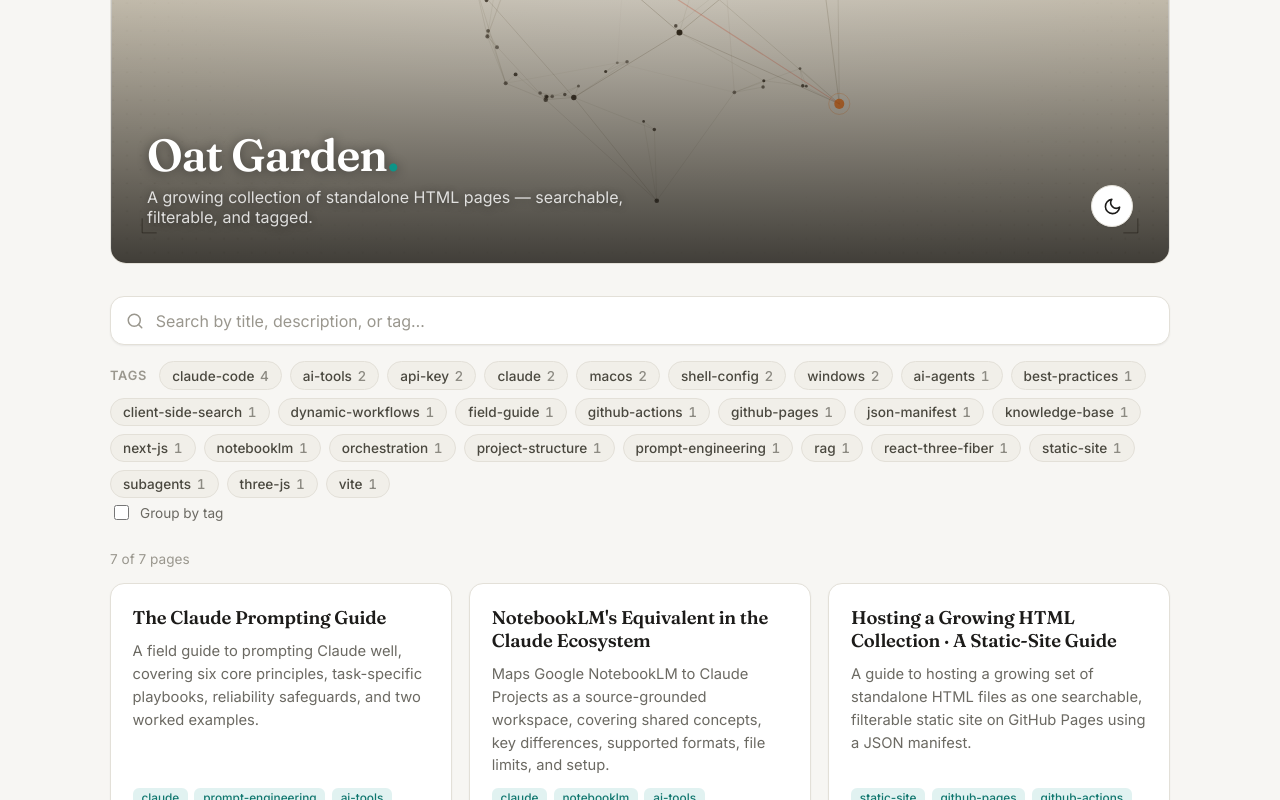
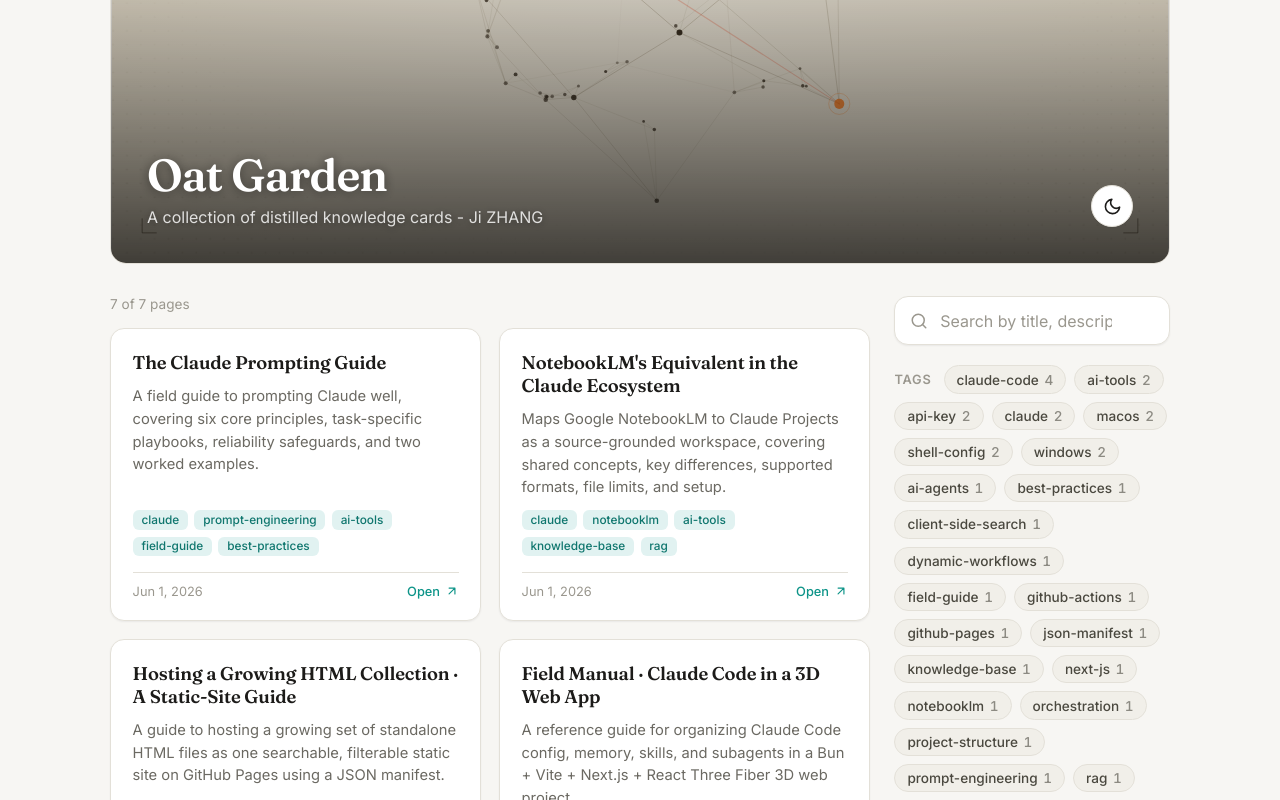
Before and after one commit to hopezh/oat_garden_v01, a React (Vite) app: page / in a window 1280 px wide. Shown: the part 380-1180 px from the top of the page. Built offline with nearby package versions, Linux system fonts and the light colour scheme.

Commit message:
update layout

```diff
--- a/src/App.jsx
+++ b/src/App.jsx
@@ -102,18 +102,17 @@
         />
         <header className="site-header">
           <div>
-            <h1 className="site-title">
-              Oat Garden<span className="dot">.</span>
-            </h1>
+            <h1 className="site-title">Oat Garden</h1>
             <p className="site-tagline">
-              A growing collection of standalone HTML pages — searchable, filterable, and tagged.
+              A collection of distilled knowledge cards - Ji ZHANG
             </p>
           </div>
           <ThemeToggle theme={theme} onToggle={toggleTheme} />
         </header>
       </div>
 
-      <div className="controls">
+      <div className="layout">
+        <aside className="sidebar">
           <SearchBar value={query} onChange={setQuery} />
           <TagFilter
             tags={tagList}
@@ -123,8 +122,9 @@
             groupByTag={groupByTag}
             onGroupToggle={() => setGroupByTag((g) => !g)}
           />
-      </div>
+        </aside>
 
+        <main className="content">
           {status === 'loading' && (
             <div className="state">
               <p>Loading pages…</p>
@@ -167,6 +167,8 @@
               )}
             </>
           )}
+        </main>
+      </div>
     </div>
   )
 }
--- a/src/theme.css
+++ b/src/theme.css
@@ -161,8 +161,6 @@
   margin: 0;
 }
 
-.site-title .dot { color: var(--accent); }
-
 .site-tagline {
   margin: 0.55rem 0 0;
   color: var(--text-muted);
@@ -170,12 +168,37 @@
   max-width: 48ch;
 }
 
-/* ── Controls row ─────────────────────────────────────────────────────── */
-.controls {
+/* ── Layout: main content + right sidebar ─────────────────────────────── */
+.layout {
+  display: grid;
+  grid-template-columns: 1fr;
+  gap: 1.5rem;
+  align-items: start;
+}
+
+/* Two columns on wider viewports: main content left, sticky sidebar right.
+   On narrow screens it collapses to one column with the sidebar on top. */
+@media (min-width: 768px) {
+  .layout {
+    grid-template-columns: minmax(0, 1fr) clamp(240px, 26%, 300px);
+  }
+  .content {
+    grid-column: 1;
+    grid-row: 1;
+    min-width: 0;
+  }
+  .sidebar {
+    grid-column: 2;
+    grid-row: 1;
+    position: sticky;
+    top: 1.5rem;
+  }
+}
+
+.sidebar {
   display: flex;
   flex-direction: column;
-  gap: 1rem;
-  margin-bottom: 1.75rem;
+  gap: 1.25rem;
 }
 
 .search-bar {
```
Lines whose indentation alone changed are shown as unchanged.
